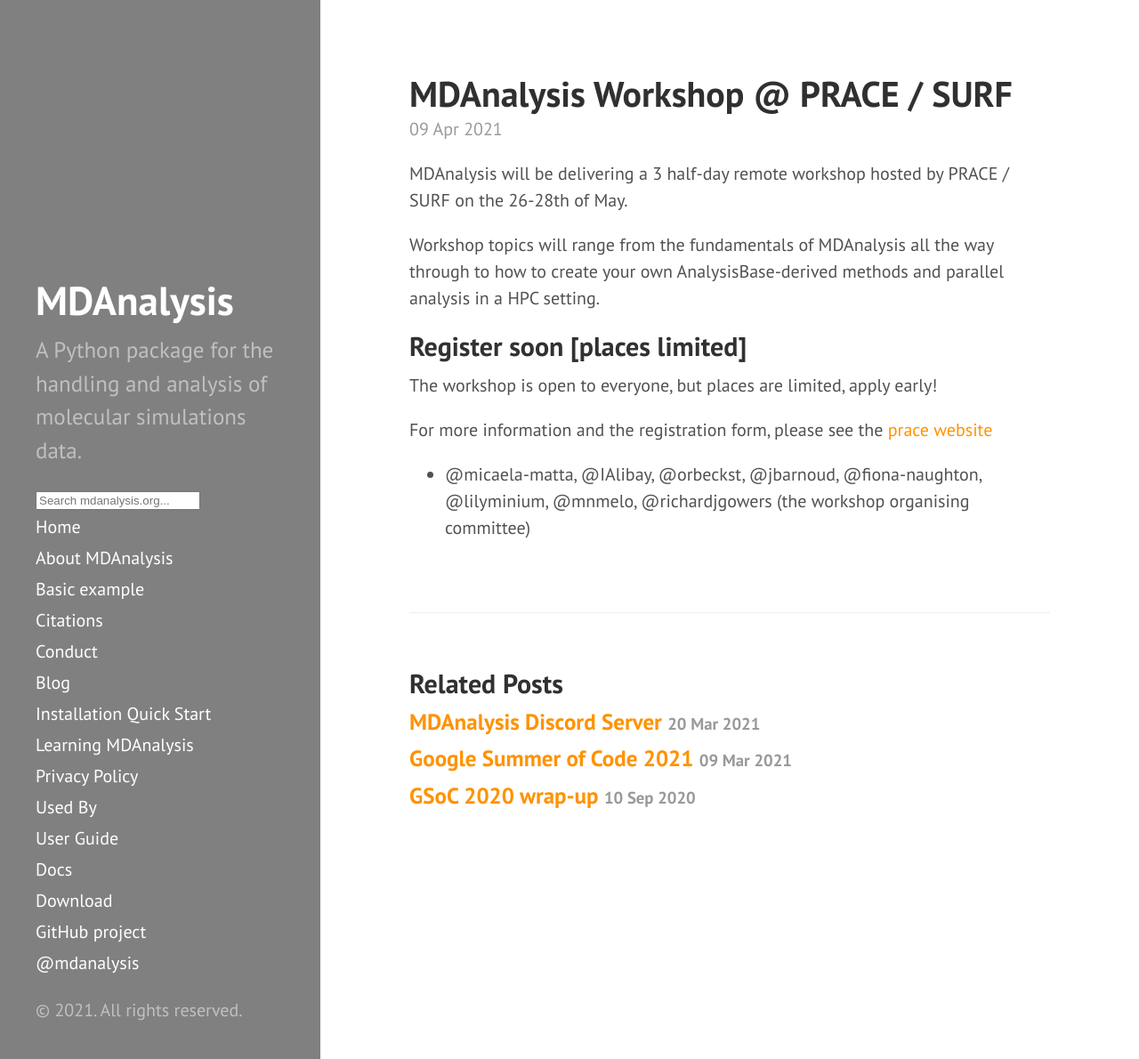
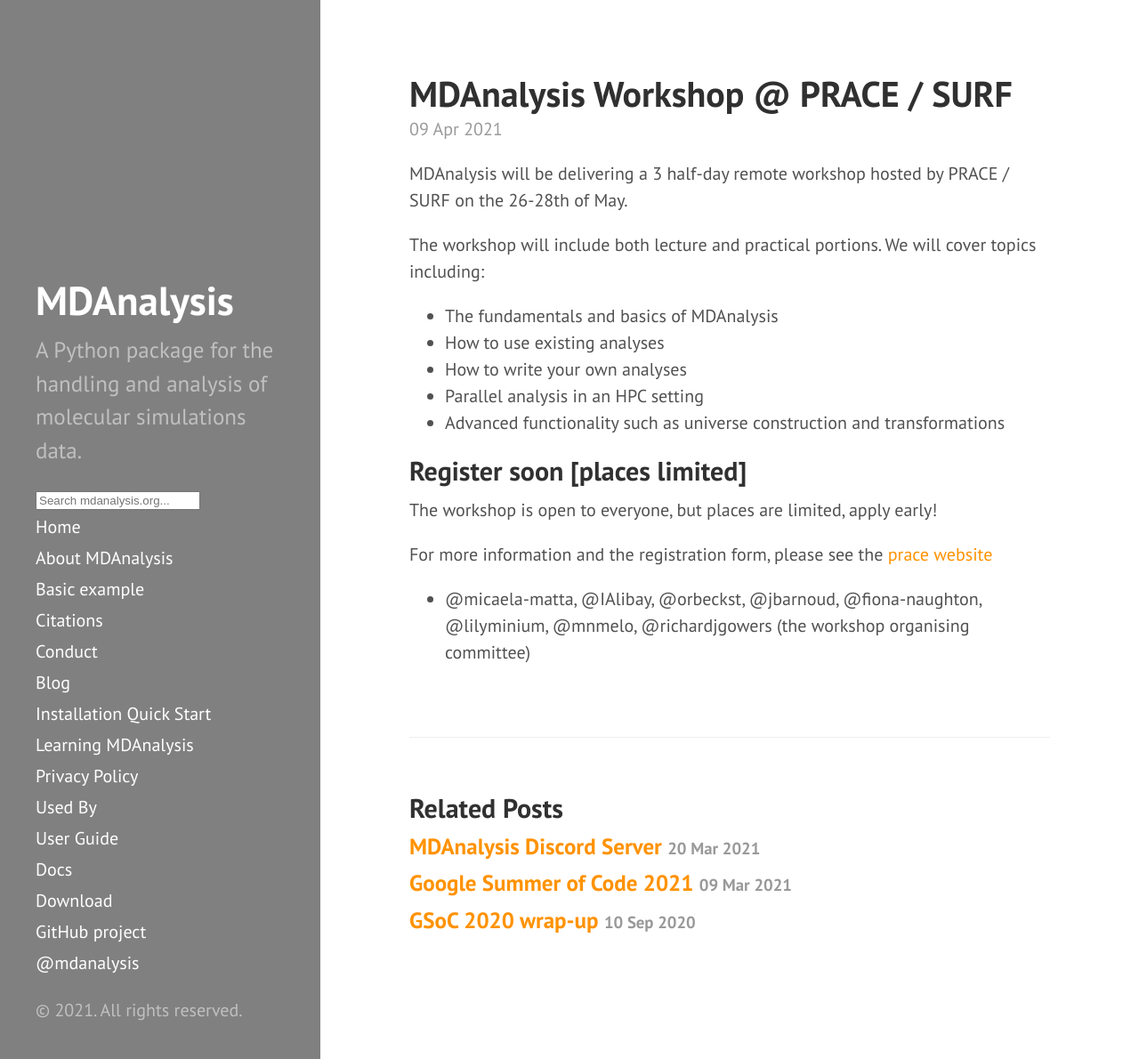
Before and after one commit to MDAnalysis/MDAnalysis.github.io, a Jekyll site: the page built from _posts/2021-04-09-prace-workshop.md, in a window 1280 px wide and 1190 px high. Shown: the whole window at 89% size. Built offline with Jekyll 4.4.1, drawn with Linux system fonts in a browser that asks for light colours; comment, search, counter and statistics services are not loaded.

Commit message:
Update _posts/2021-04-09-prace-workshop.md

```diff
--- a/_posts/2021-04-09-prace-workshop.md
+++ b/_posts/2021-04-09-prace-workshop.md
@@ -5,7 +5,13 @@ title: MDAnalysis Workshop @ PRACE / SURF
 
 MDAnalysis will be delivering a 3 half-day remote workshop hosted by PRACE / SURF on the 26-28th of May.
 
-Workshop topics will range from the fundamentals of MDAnalysis all the way through to how to create your own AnalysisBase-derived methods and parallel analysis in a HPC setting.
+The workshop will include both lecture and practical portions. We will cover topics including:
+
+* The fundamentals and basics of MDAnalysis
+* How to use existing analyses
+* How to write your own analyses
+* Parallel analysis in an HPC setting
+* Advanced functionality such as universe construction and transformations
 
 
 ## Register soon [places limited]
```
